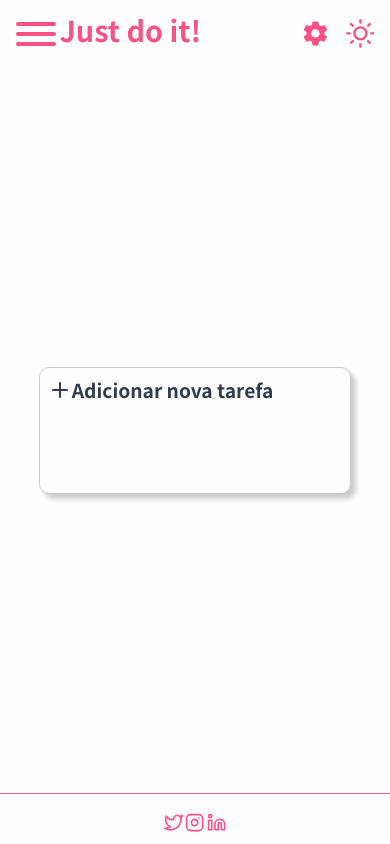
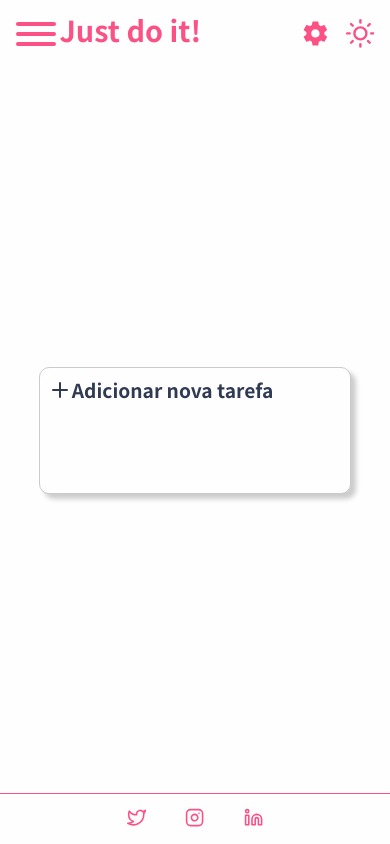
Before and after one commit to RafaLopesMelo/To-Do-List, a Next.js app: page / in a window 390 px wide. Built offline with nearby package versions, Linux system fonts and the light colour scheme.

Commit message:
More Responsivity

```diff
--- a/components/Footer/Footer.module.css
+++ b/components/Footer/Footer.module.css
@@ -9,15 +9,9 @@
     border-top: 1pt solid #fc5185;
 }
 
-.footerbar div {
-    display: flex;
-    align-items: center;
-    justify-content: space-between;
-    width: 16vw;
-}
-
-.footerbar div a svg {
+.footerbar a svg {
     margin-top: 10px;
+    margin: 0 5vw;
     font-size: 2rem;
 }
 
--- a/components/Footer/index.tsx
+++ b/components/Footer/index.tsx
@@ -8,11 +8,9 @@ import {
 const Footer = () => {
     return (
         <footer className={styles.footerbar}>
-            <div>
                 <a href="https://twitter.com/RafaScriptMelo" target="blanck"><FiTwitter /></a>
                 <a href="https://www.instagram.com/rafa.lopesmelo/" target="blanck"><FiInstagram /></a>
                 <a href="https://www.linkedin.com/in/rafael-melo-4506a81a5/" target="blanck"><FiLinkedin /></a>
-            </div>
         </footer>
     )
 }
```
